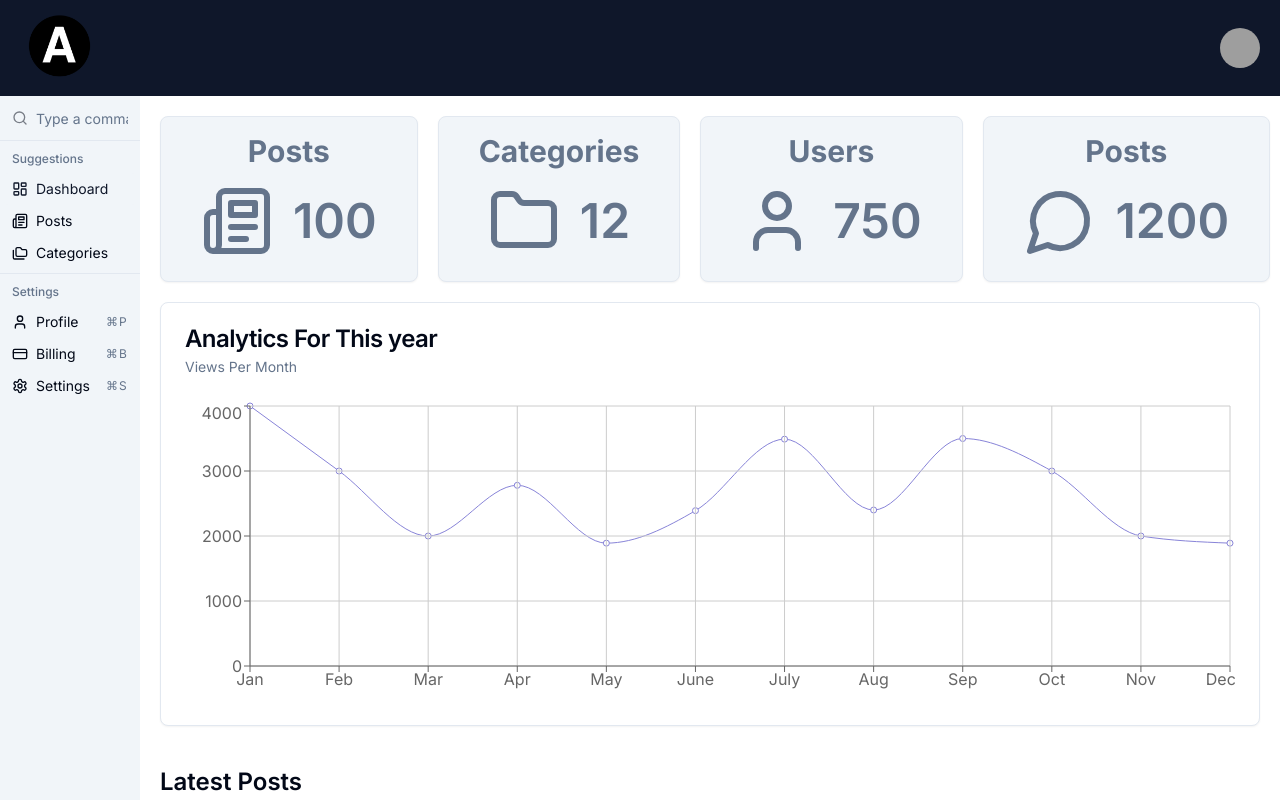
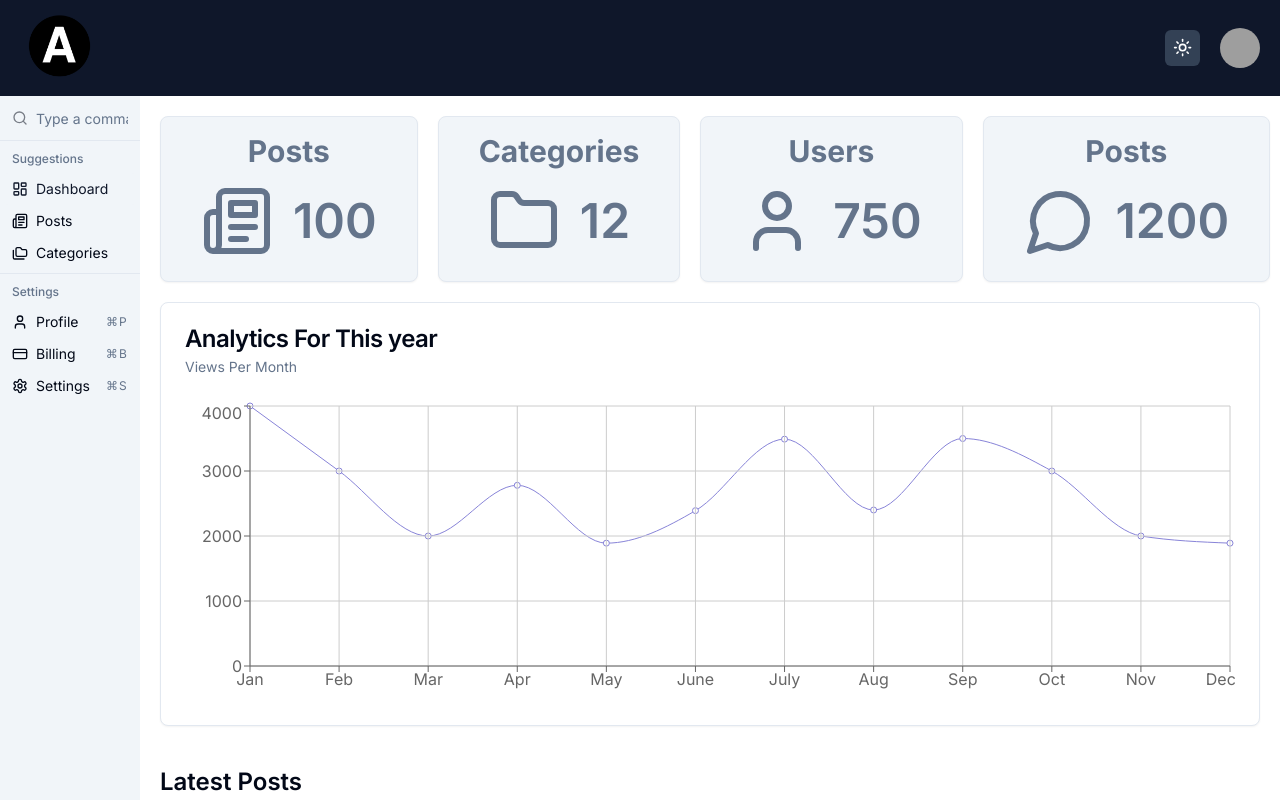
Before and after one commit to ramyatrouny/Basic-Admin-Panel, a Next.js app: page / in a window 1280 px wide. Shown: the top 800 px of the page. Built offline with nearby package versions, Linux system fonts and the light colour scheme; grey boxes are pictures that could not be loaded.

Commit message:
Dark and light theme

```diff
--- a/app/layout.tsx
+++ b/app/layout.tsx
@@ -4,6 +4,7 @@
 import Navbar from '@/components/Navbar';
 import Sidebar from '@/components/Sidebar';
 import { Toaster } from '@/components/ui/toaster';
+import { ThemeProvider } from '@/components/providers/ThemeProvider';
 
 const inter = Inter({ subsets: ['latin'] });
 
@@ -20,6 +21,12 @@
 	return (
 		<html lang='en'>
 			<body className={inter.className}>
+				<ThemeProvider
+					attribute='class'
+					defaultTheme='light'
+					enableSystem={false}
+					storageKey='dashboard-theme'
+				>
 					<Navbar />
 					<div className='flex'>
 						<div className='h-[100vh] md:block hidden w-[350px]'>
@@ -28,6 +35,7 @@
 						<div className='p-5 w-full md:max-w-[1140px]'>{children}</div>
 					</div>
 					<Toaster />
+				</ThemeProvider>
 			</body>
 		</html>
 	);
--- a/components/Navbar.tsx
+++ b/components/Navbar.tsx
@@ -10,6 +10,7 @@
 	DropdownMenuSeparator,
 	DropdownMenuTrigger,
 } from '@/components/ui/dropdown-menu';
+import ThemeToggler from './ThemeToggler';
 
 const Navbar = () => {
 	return (
@@ -18,6 +19,8 @@
 				<Image src={logo} alt='AtrouniMedia' width={80} />
 			</Link>
 
+			<div className='flex items-center'>
+				<ThemeToggler />
 				<DropdownMenu>
 					<DropdownMenuTrigger className='focus:outline-none'>
 						<Avatar>
@@ -37,6 +40,7 @@
 					</DropdownMenuContent>
 				</DropdownMenu>
 			</div>
+		</div>
 	);
 };
 
--- /dev/null
+++ b/components/ThemeToggler.tsx
@@ -0,0 +1,46 @@
+'use client';
+
+import * as React from 'react';
+import { MoonIcon, SunIcon } from 'lucide-react';
+import { useTheme } from 'next-themes';
+
+import { Button } from '@/components/ui/button';
+import {
+	DropdownMenu,
+	DropdownMenuContent,
+	DropdownMenuItem,
+	DropdownMenuTrigger,
+} from '@/components/ui/dropdown-menu';
+
+function ThemeToggler() {
+	const { setTheme } = useTheme();
+
+	return (
+		<DropdownMenu>
+			<DropdownMenuTrigger asChild>
+				<Button
+					variant='outline'
+					size={null}
+					className='bg-slate-700 hover:bg-slate-600 border-0 mr-5 p-2'
+				>
+					<SunIcon className='h-[1.2rem] w-[1.2rem] rotate-0 scale-100 transition-all dark:-rotate-90 dark:scale-0' />
+					<MoonIcon className='absolute h-[1.2rem] w-[1.2rem] rotate-90 scale-0 transition-all dark:rotate-0 dark:scale-100' />
+					<span className='sr-only'>Toggle theme</span>
+				</Button>
+			</DropdownMenuTrigger>
+			<DropdownMenuContent align='end'>
+				<DropdownMenuItem onClick={() => setTheme('light')}>
+					Light
+				</DropdownMenuItem>
+				<DropdownMenuItem onClick={() => setTheme('dark')}>
+					Dark
+				</DropdownMenuItem>
+				<DropdownMenuItem onClick={() => setTheme('system')}>
+					System
+				</DropdownMenuItem>
+			</DropdownMenuContent>
+		</DropdownMenu>
+	);
+}
+
+export default ThemeToggler;
--- /dev/null
+++ b/components/providers/ThemeProvider.tsx
@@ -0,0 +1,8 @@
+'use client';
+
+import { ThemeProvider as NextThemesProvider } from 'next-themes';
+import { type ThemeProviderProps } from 'next-themes/dist/types';
+
+export function ThemeProvider({ children, ...props }: ThemeProviderProps) {
+	return <NextThemesProvider {...props}>{children}</NextThemesProvider>;
+}
--- a/package.json
+++ b/package.json
@@ -21,6 +21,7 @@
     "cmdk": "^1.0.0",
     "lucide-react": "^0.383.0",
     "next": "14.2.3",
+    "next-themes": "^0.3.0",
     "react": "^18",
     "react-dom": "^18",
     "react-hook-form": "^7.51.5",
```
Also changed, not shown: 1 other file (tests, documents, lock files or other folders). Lines whose indentation alone changed are shown as unchanged.
